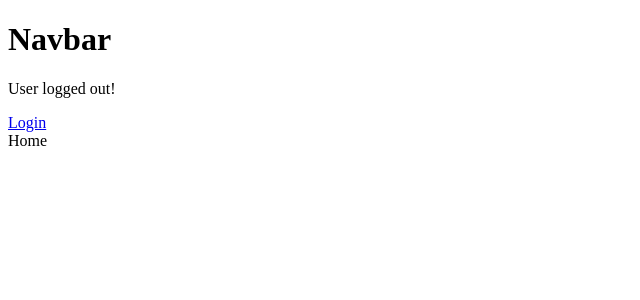
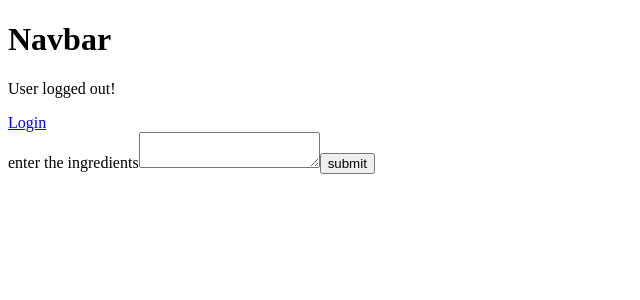
Before and after one commit to arianecrestani/Fridge-recipe, a React (Create React App) app in the folder client/: page / in a window 1280 px wide. Shown: the top 300 px of the page, without its empty margins (0-640 px from the left). Built offline with nearby package versions, Linux system fonts and the light colour scheme.

Commit message:
add the home and update the schema

```diff
--- a/client/package.json
+++ b/client/package.json
@@ -15,7 +15,8 @@
     "react-router-dom": "^6.11.1",
     "react-scripts": "5.0.1",
     "typescript": "^4.9.5",
-    "web-vitals": "^2.1.4"
+    "web-vitals": "^2.1.4",
+    "react-markdown": "^8.0.7"
   },
   "scripts": {
     "start": "react-scripts start",
--- a/client/src/pages/Home.tsx
+++ b/client/src/pages/Home.tsx
@@ -1,7 +1,44 @@
+import React, { FormEvent, useEffect, useState } from "react";
+import ReactMarkdown from 'react-markdown'
+
 
 
 export const Home = () => {
+  const [ingredients, setIngredients] = useState([]);
+  const [input, setInput] = useState("");
+  const [markdown, setMarkdown] = useState ("")
+
+  const getApiData = async (e: FormEvent <HTMLFormElement>) => {
+    e.preventDefault()
+    const testUrl = `http://localhost:9000/api/recipes/recipe`;
+    const myHeaders = new Headers();
+    myHeaders.append("Content-Type", "application/x-www-form-urlencoded");
+
+    const urlencoded = new URLSearchParams();
+    urlencoded.append("ingredients", input);
+
+    const requestOptions = {
+      method: 'POST',
+      headers: myHeaders,
+      body: urlencoded,
+    };
+
+   const response = await fetch(testUrl, requestOptions)
+   const result = await response.json()
+   console.log(result)
+   setMarkdown(result.choices[0].text)
+
+  };
+
   return (
-    <div >Home</div>
-  )
-}
+    <div>
+      <form onSubmit={getApiData}>
+        enter the ingredients
+        <textarea onChange={(e) => setInput(e.target.value)}></textarea>
+        <button type="submit">submit</button>
+      </form>
+      <ReactMarkdown>{markdown}</ReactMarkdown>
+
+    </div>
+  );
+};
```
Also changed, not shown: 1 other file (tests, documents, lock files or other folders).
